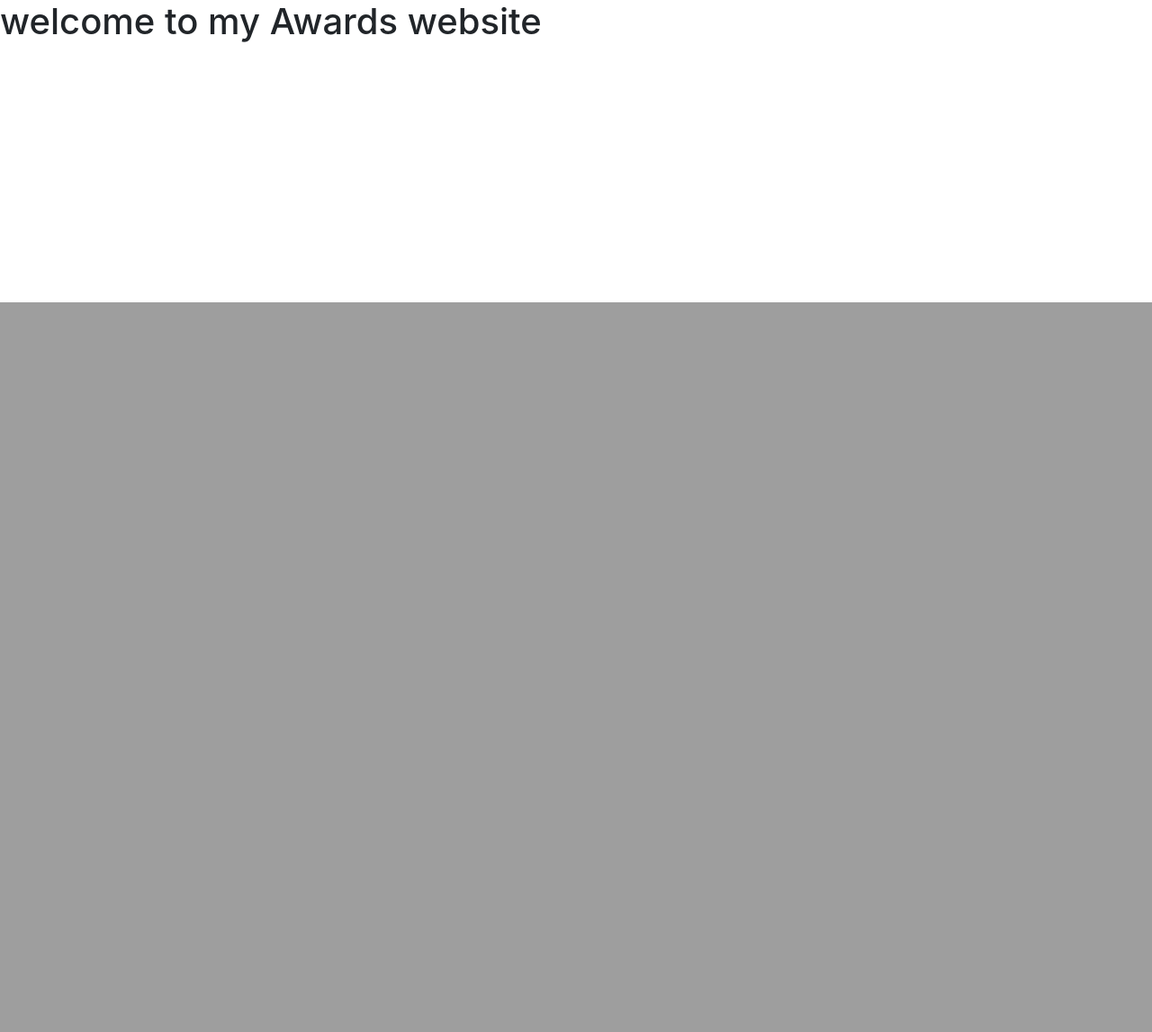
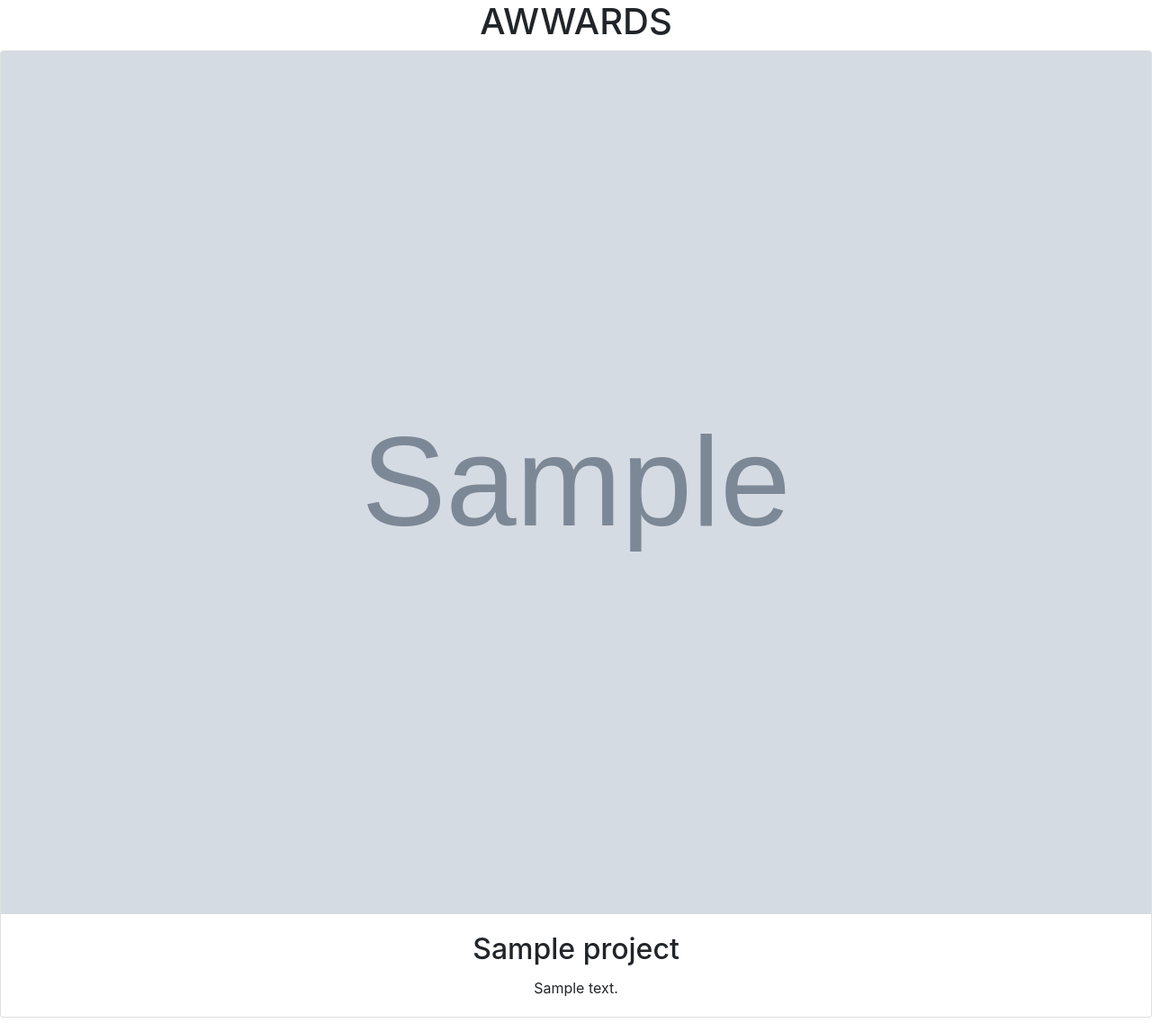
Before and after one commit to fevenMwoldu/Awward, a Django app: page / in a window 1280 px wide. Shown: the part 464-1611 px from the top of the page at 90% size. Before the commit the page ends 800 px from the top, so only its background shows below. Run offline with Django 3.2, Linux system fonts and the light colour scheme; a user stored in the database is signed in; tables that the repository leaves empty hold one stand-in row (values such as "Sample post"); grey boxes marked "Sample" are stand-in pictures; some libraries are stand-ins or nearby versions.

Commit message:
Added the saving definitions on my models,accessed them on my views and then changed the index.html so that i can display the objects that are added.

```diff
--- a/projects/models.py
+++ b/projects/models.py
@@ -7,6 +7,12 @@ class Project(models.Model):
     Description = models.CharField(max_length =300)
     Livelink = models.CharField(max_length =100)
 
+    def __str__(self):
+        return self.Title
+
+    def save_project(self):
+        self.save()
+
 
 
 class Profile(models.Model):
@@ -14,3 +20,9 @@ class Profile(models.Model):
     User_bio = models.CharField(max_length =300)
     Project = models.ForeignKey(Project)
     Address = models.CharField(max_length =100)
+
+    def __str__(self):
+        return self.Address
+
+    def save_profile(self):
+        self.save()
--- a/projects/templates/index.html
+++ b/projects/templates/index.html
@@ -1,3 +1,23 @@
 {%extends 'base.html'%} {% block content %}{{ block.super}}
-<h1>welcome to my Awards website</h1>
-{% endblock %}
+<h1 style="text-align: center"> AWWARDS</h1>
+
+
+{% for project in projects %}
+
+
+
+<div class="card mb-3">
+    <img class="card-img-top" src="{{ project.Landingpage_img.url }}" alt="Card image cap">
+    <div class="card-body">
+        <h2 class="card-title" style="text-align: center">{{ project.Title }}</h2>
+        <p class="card-text" style="text-align: center">{{ project.Description }}</p>
+
+    </div>
+</div>
+
+
+
+
+
+
+{% endfor %} {% endblock %}
--- a/projects/views.py
+++ b/projects/views.py
@@ -6,5 +6,5 @@ from django.contrib.auth.decorators import login_required
 # Create your views here.
 @login_required(login_url='/accounts/login/')
 def index(request):
-
-    return render(request, 'index.html')
+    projects = Project.objects.all()
+    return render(request, 'index.html',{"projects" : projects})
```
